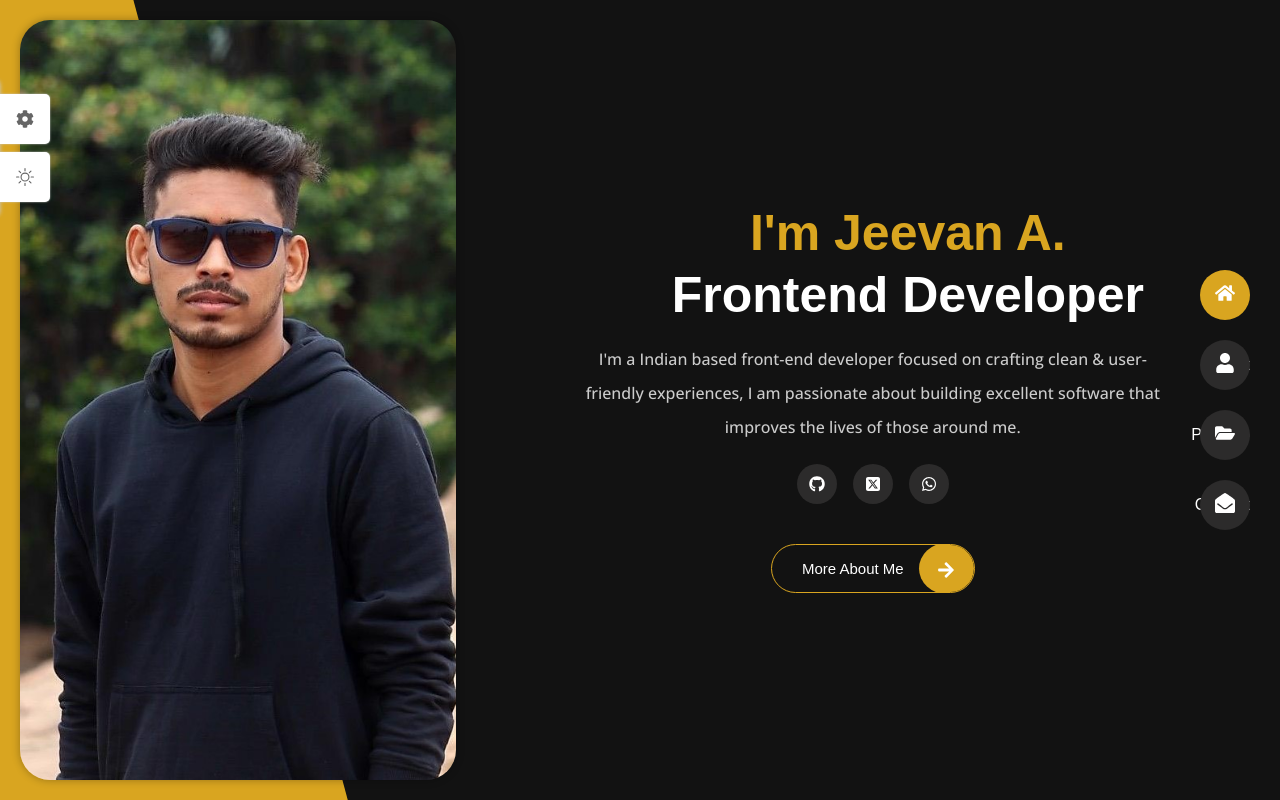
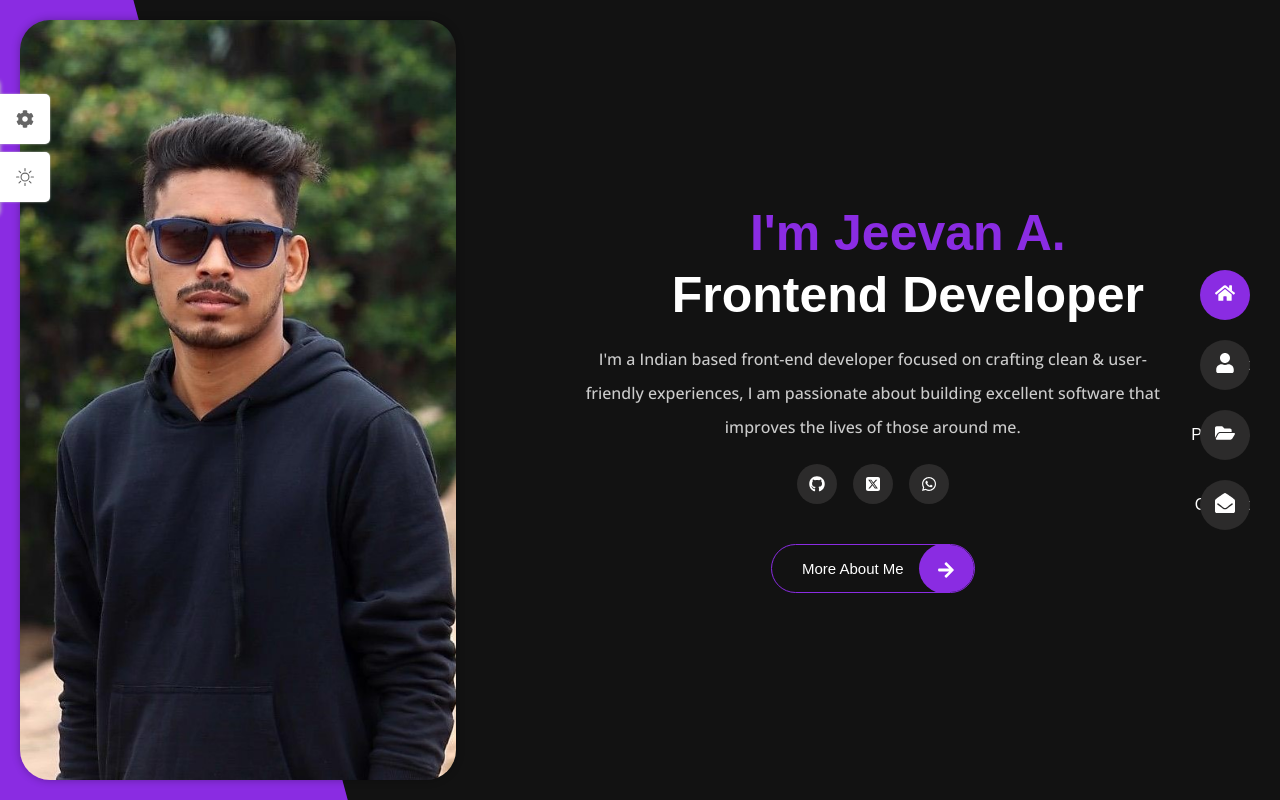
Before and after one commit to JeevanA1999/Portfolio_Jeevan, a React (Vite) app: page / in a window 1280 px wide. Built offline with nearby package versions, Linux system fonts and the light colour scheme.

Commit message:
color fix

```diff
--- a/src/Components/Theme.jsx
+++ b/src/Components/Theme.jsx
@@ -6,7 +6,7 @@ import { BsSun, BsMoon } from "react-icons/bs";
 import "./Theme.css";
 
 const getStorageColor = () => {
-  let color = "hsl(43, 74%, 49%)";
+  let color = "hsl(271, 76%, 53%)";
   if (localStorage.getItem("color")) {
     color = localStorage.getItem("color");
   }
```
